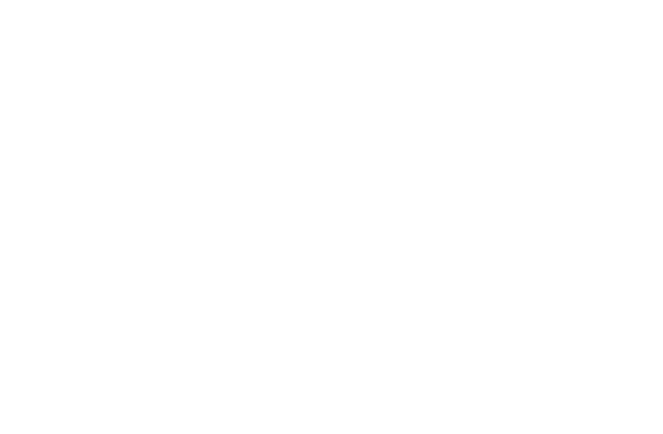
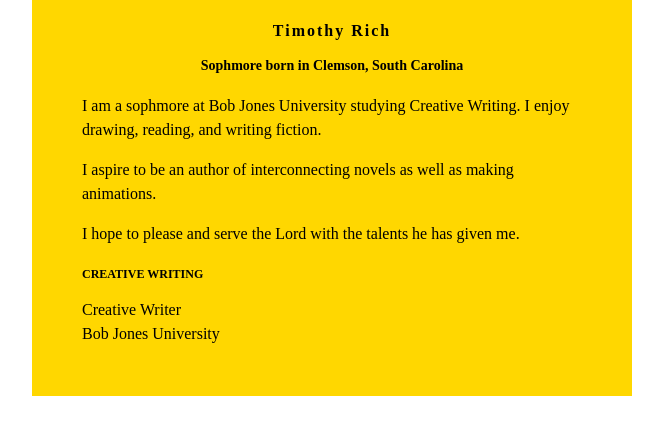
Before and after one commit to Romity-Chith/Romity-Chith.github.io, a plain HTML site: page index.html in a window 1280 px wide. Shown: the whole page, without its empty margins (308-971 px from the left). Drawn offline with Linux system fonts and the light colour scheme.

Commit message:
Update index.html

```diff
--- a/index.html
+++ b/index.html
@@ -7,3 +7,44 @@ body {
   }
   #content {
     background: gold;
+min-width: 200px;
+    max-width: 500px;
+    padding: 50px;
+    margin: auto;
+    margin-top: -50px;
+    line-height: 150%;
+}
+h1 {
+    letter-spacing: 2px;
+    font-size: 16px;
+    text-align: center;
+}
+h2 {
+    font-size: 14px;
+    text-align: center;
+}
+h3 {
+    font-size: 12px;
+}
+</style>
+</head>
+<body>
+    <div id="content">
+        <h1>Timothy Rich</h1>
+        <h2>Sophmore born in Clemson, South Carolina</h2>
+
+         <p>I am a sophmore at Bob Jones University studying Creative Writing. I enjoy drawing, reading, and writing fiction.</p>
+         <p>
+            I aspire to be an author of interconnecting novels as well as making animations.
+         </p>
+         <p>
+            I hope to please and serve the Lord with the talents he has given me.
+         </p>
+
+        <h3>CREATIVE WRITING</h3>
+        Creative Writer<br>
+        Bob Jones University
+    </div>
+
+</body>
+</html>
```
